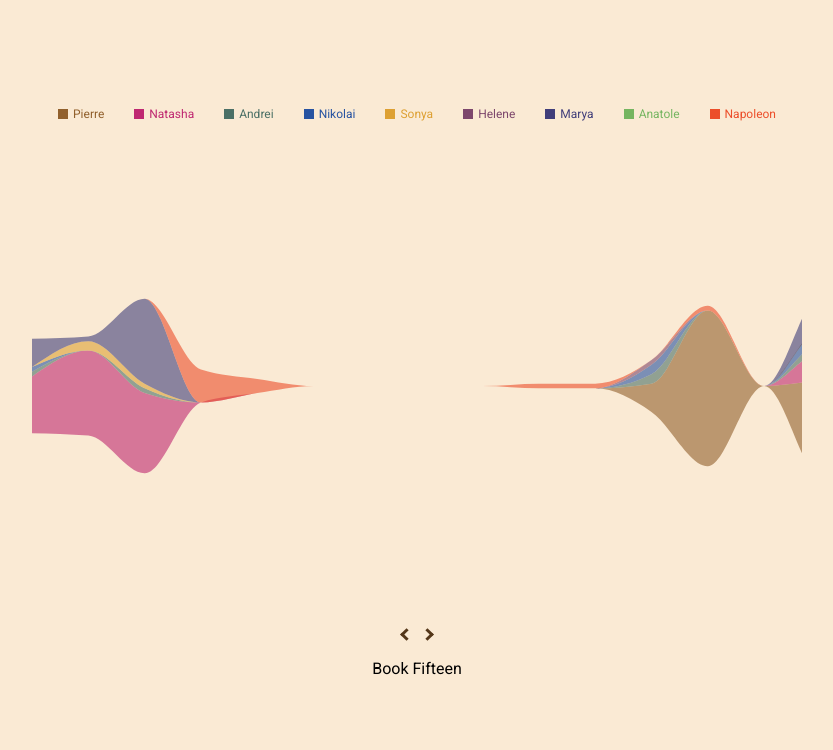
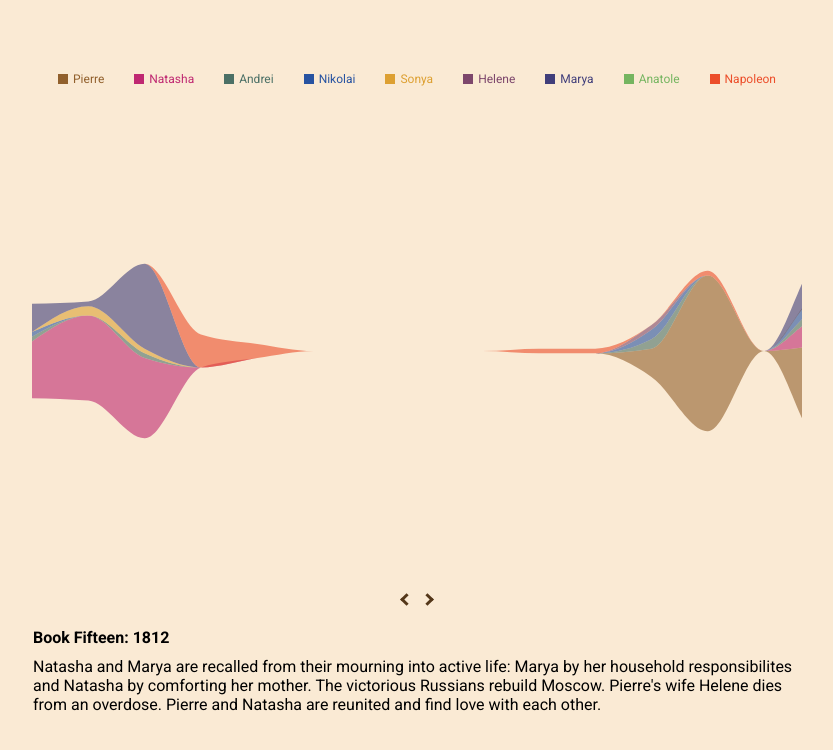
Before and after one commit to tvu20/war-and-peace, a React (Create React App) app: page / in a window 1280 px wide. Shown: the top 750 px of the page, without its empty margins (223-1056 px from the left). Built offline with nearby package versions, Linux system fonts and the light colour scheme.

Commit message:
book pages and descriptions

```diff
--- a/src/components/StreamBook.jsx
+++ b/src/components/StreamBook.jsx
@@ -9,6 +9,7 @@ import { findBounds } from "../functions/bounds";
 import { capitalizeFirstLetter } from "../functions/strings";
 
 import characters from "../data/characters";
+import books from "../data/books";
 
 export const StreamBook = (props) => {
   const { data, keys, wWidth, wHeight, sections } = props;
@@ -29,12 +30,30 @@ export const StreamBook = (props) => {
 
   const bookName = () => {
     if (bookData.length === 0) return;
-    if (bookData[0].book.includes("EPILOGUE")) {
-      return (
-        capitalizeFirstLetter(bookData[0].book.split(" ")[0]) + " Epilogue"
-      );
+    let bookName = bookData[0].book;
+
+    let title;
+    let description;
+
+    if (bookName.includes("EPILOGUE")) {
+      title = capitalizeFirstLetter(bookName.split(" ")[0]) + " Epilogue";
+    } else {
+      title = "Book " + capitalizeFirstLetter(bookName);
     }
-    return "Book " + capitalizeFirstLetter(bookData[0].book);
+
+    for (const b of books) {
+      if (b.book === bookName) {
+        title += b.tag ? ": " + b.tag : "";
+        description = b.description;
+      }
+    }
+
+    return (
+      <div className="book-info">
+        <h4>{title}</h4>
+        <p>{description}</p>
+      </div>
+    );
   };
 
   useEffect(() => {
@@ -187,7 +206,9 @@ export const StreamBook = (props) => {
           </button>
         )}
       </div>
-      <p>{bookName()}</p>
+      {bookName()}
+      {/* <h4>{bookName()}</h4>
+      <p>{bookDescription()}</p> */}
     </div>
   );
 };
--- a/src/data/books.json
+++ b/src/data/books.json
@@ -1,38 +1,87 @@
 [
   {
     "book": "ONE",
-    "tag": "1805"
+    "tag": "1805",
+    "description": "The major characters are introduced through a soiree, a celebration at the Rostovs, and the isolated Bolkonsky country estate. Prince Andrei and Pierre Bezukhov discuss their futures and aspirations in life, idolizing the man who is soon to invade Russia. Old Count Bezuhov passes away, leaving Pierre the most eligible bachelor in Petersburg."
   },
   {
-    "book": "ONE",
-    "tag": "1805"
+    "book": "TWO",
+    "tag": "1805",
+    "description": "Nikolai Rostov and Prince Andrei undergo their first war experiences at the battle of  Schöngraben. They discover the ineffectualities of the individual in a mass situation, but while Nikolai accepts being a cog in the machine, Andrei chooses to fight at the frontlines and wants to be a hero."
   },
   {
-    "book": "ONE",
-    "tag": "1805"
+    "book": "THREE",
+    "tag": "1805",
+    "description": "Pierre marries Helene Kuragin; Anatole unsuccessfully courts Princess Marya. Andrei is wounded during the battle of Austerlitz, and observes that compared to the limitless sky above, symbolizing death, Napoleon appears petty and insignificant."
   },
   {
-    "book": "ONE",
-    "tag": "1805"
+    "book": "FOUR",
+    "tag": "1806",
+    "description": "Nikolai returns home on leave and distances himself from his childhood sweetheart, Sonya. Pierre duels and wounds Dolohov over Helene's alleged infidelity. Lise Bolkonsky passes away in childbirth, leaving Andrei with a deep sense of guilt over his treatment of her. Nikolai suffers devastating losses in a card game against Dolohov."
   },
   {
-    "book": "ONE",
-    "tag": "1805"
+    "book": "FIVE",
+    "tag": "1806 - 07",
+    "description": "Separated from his wife, Pierre devotes himself to the pursuit of goodness by becoming a mason. He and Andrei discuss the meaning of life and death and Andrei is inspired with new hope. Nikolai, having returned to his regiment, witnesses the meeting between Napoleon and Tsar Alexander, falling in love with the authority the Tsar represents."
   },
   {
-    "book": "ONE",
-    "tag": "1805"
+    "book": "SIX",
+    "tag": "1808 - 10",
+    "description": "Andrei meets and falls in love with Natasha Rostov, bringing him a rejuvenated sense of life, but is prevented from marrying her immediately by his father and travels abroad. Pierre becomes disillusioned with masonry, while Marya becomes increasingly unhappy due to her father's treatment of her."
   },
   {
-    "book": "ONE",
-    "tag": "1805"
+    "book": "SEVEN",
+    "tag": "1810 - 11",
+    "description": "With a wolf hunt, a sleigh ride, Christmas celebrations, and family harmony, the Rostovs enjoy the last period of their youth. Natasha's restlessness increases during Andrei's absense, and the family's financial problems continue to grow."
   },
   {
-    "book": "ONE",
-    "tag": "1805"
+    "book": "EIGHT",
+    "tag": "1811 - 12",
+    "description": "Natasha meets Anatole during a trip to the opera and falls in love with him, breaking off her engagement with Andrei and planning to elope with Anatole. Pierre reveals Anatole's previous marriage and Natasha, devastated, falls seriously ill. Pierre comforts her and realizes that he has fallen in love with her."
   },
   {
-    "book": "ONE",
-    "tag": "1805"
+    "book": "NINE",
+    "tag": "1812",
+    "description": "The whole of Russia is affected by the coming confrontation between Napoleon and the Russian army. Andrei turns away from his past and commits himself to his regiment. Natasha slowly recovers, aided by religious faith. Petya Rostov joins the army out of youthful patriotism."
+  },
+  {
+    "book": "TEN",
+    "tag": "1812",
+    "description": "The Frenchmen march towards their room in the 'irresistible tide' of destiny. Old Prince Bolkonsky dies and Marya decides to move to Moscow. She is rescued during a chance meeting with Nikolai and they fall in love. Pierre visits the Battle of Borodino, which marks the turning point from defeat to victory for Russia."
+  },
+  {
+    "book": "ELEVEN",
+    "tag": "1812",
+    "description": "The inevitable burning of Moscow forces the Rostovs to flee with a caravan of dying and wounded soldiers from Borodino. Natasha discovers that Andrei is among them, and nurses him. Close to death, Andrei realizes the extent of his love for her and forgives her."
+  },
+  {
+    "book": "TWELVE",
+    "tag": "1812",
+    "description": "Nikolai and Marya reunite, and Sonya releases Nikolai from their engagement. Marya reunites with her brother and Natasha, and they remain by Andrei's side as he dies. Pierre is nearly executed by the French and becomes friends with a fellow prisoner, Karataev."
+  },
+  {
+    "book": "THIRTEEN",
+    "tag": "1812",
+    "description": "The end of the war is in sight as the French retreat more and more rapidly. Their retreat is the 'fruit' of 'unconscious activity' rather than the will of Napoleon. Pierre discovers intense freedom in prison."
+  },
+  {
+    "book": "FOURTEEN",
+    "tag": "1812",
+    "description": "Petya Rostov is killed in his first battle. After months of tribulation, during which the fever-plagued Karataev is shot by the French, Pierre is freed by a surprise attack led by Denisov and Dolohov."
+  },
+  {
+    "book": "FIFTEEN",
+    "tag": "1812",
+    "description": "Natasha and Marya are recalled from their mourning into active life: Marya by her household responsibilites and Natasha by comforting her mother. The victorious Russians rebuild Moscow. Pierre's wife Helene dies from an overdose. Pierre and Natasha are reunited and find love with each other."
+  },
+  {
+    "book": "FIRST EPILOGUE",
+    "tag": "1813 - 20",
+    "description": "Count Rostov passes away, leaving Nikolai in charge of the family's finances. He initially resists marrying the wealthy Marya Bolkonsky due to the Rostovs' financial ruin, but they discover they still love each other and marry alongside Pierre and Natasha. The two couples reside in Bald Hills with their children. Nikolenka, Andrei's son, comes of age and decides to do something that his late father would be satisfied with."
+  },
+  {
+    "book": "SECOND EPILOGUE",
+    "tag": "",
+    "description": "Tolstoy's critique of all existing forms of mainstream history. He explains that free will is a construct historians use to explain the movements of nations and people. We maintain the illusion of free will to carry on our lives, for our hopes depend on this notion of an inner consciousness; at the same time, we are victims of infinitesimal constraints of necessity that spell out our destinies."
   }
 ]
--- a/src/styles/stream.css
+++ b/src/styles/stream.css
@@ -24,3 +24,18 @@
   font-size: 13px;
   margin: 0px;
 }
+
+.book-info {
+  width: 60vw;
+  margin-top: 20px;
+  height: 100px;
+}
+
+.book-info h4 {
+  margin: 0;
+  margin-bottom: 10px;
+}
+
+.book-info p {
+  margin: 0;
+}
```
